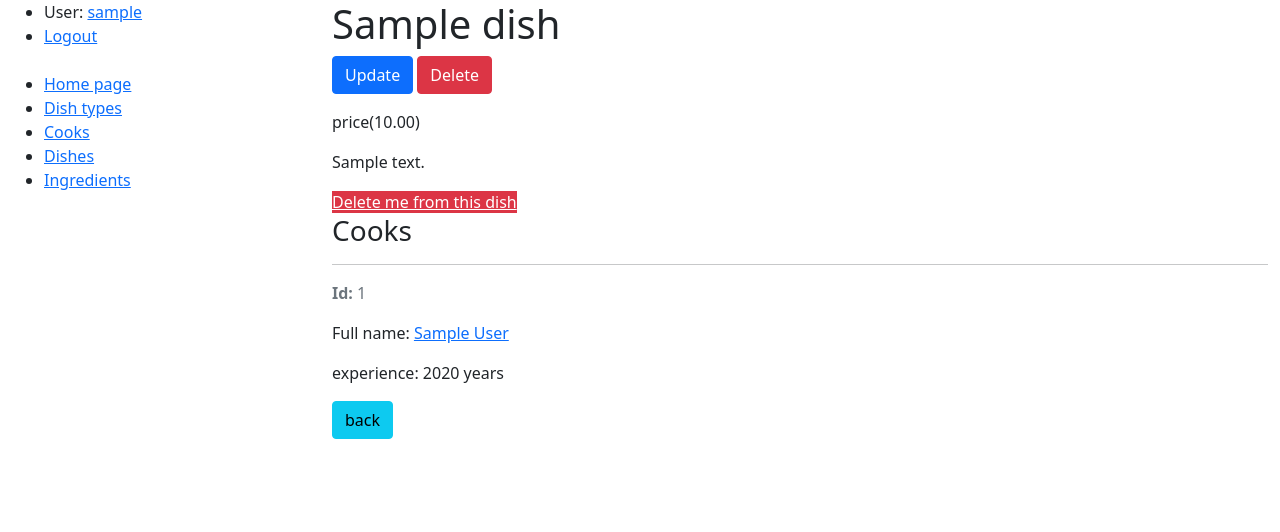
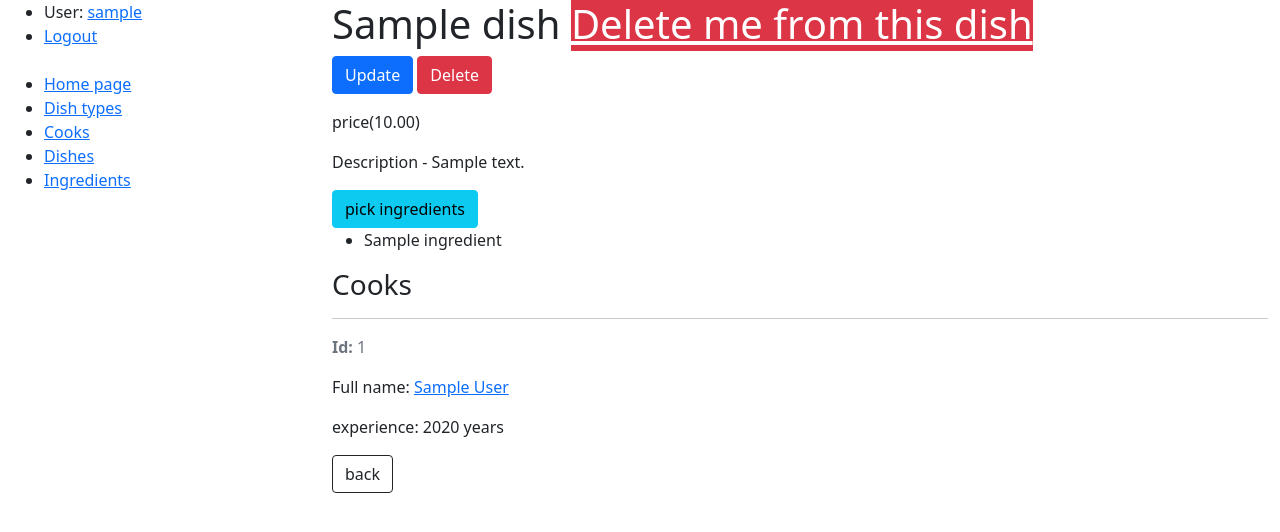
Before and after one commit to WDemidenko/restaurant_kitchen_service, a Django app: page /dishes/1/ in a window 1280 px wide. Shown: the top 532 px of the page. Run offline with Django 4.2, Linux system fonts and the light colour scheme; a user stored in the database is signed in; tables that the repository leaves empty hold one stand-in row (values such as "Sample post").

Commit message:
Add view url form and template for model dish to update field ingredients

```diff
--- a/kitchen/models.py
+++ b/kitchen/models.py
@@ -23,6 +23,17 @@ class DishType(models.Model):
         return self.name
 
 
+class Ingredient(models.Model):
+    name = models.CharField(max_length=65, unique=True)
+    amount = models.IntegerField(default=0)
+
+    class Meta:
+        ordering = ["name"]
+
+    def __str__(self) -> str:
+        return self.name
+
+
 class Dish(models.Model):
     name = models.CharField(max_length=65, unique=True)
     description = models.TextField()
@@ -40,20 +51,14 @@ class Dish(models.Model):
         related_name="dishes",
         blank=True
     )
+    ingredients = models.ManyToManyField(
+        Ingredient,
+        related_name="dishes",
+        blank=True
+    )
 
     class Meta:
         verbose_name_plural = "dishes"
 
     def __str__(self) -> str:
         return self.name
-
-
-class Ingredient(models.Model):
-    name = models.CharField(max_length=65, unique=True)
-    amount = models.IntegerField(default=0)
-
-    class Meta:
-        ordering = ["name"]
-
-    def __str__(self) -> str:
-        return self.name
--- a/kitchen/urls.py
+++ b/kitchen/urls.py
@@ -2,7 +2,8 @@ from django.urls import path
 
 from kitchen.views import index, DishTypeListView, CookListView, DishListView, DishTypeDetailView, CookDetailView, \
     DishTypeCreateView, DishTypeUpdateView, DishTypeDeleteView, DishCreateView, DishUpdateView, DishDeleteView, \
-    DishDetailView, CookCreateView, CookUpdateView, CookDeleteView, assign_delete_cook_for_dish, IngredientListView
+    DishDetailView, CookCreateView, CookUpdateView, CookDeleteView, assign_delete_cook_for_dish, IngredientListView, \
+    DishIngredientPickView
 
 urlpatterns = [
     path("", index, name="index"),
@@ -70,7 +71,12 @@ urlpatterns = [
         assign_delete_cook_for_dish,
         name="assign_delete_cook"
     ),
-    path("ingredients/", IngredientListView.as_view(), name="ingredient-list")
+    path("ingredients/", IngredientListView.as_view(), name="ingredient-list"),
+    path(
+        "dishes/<int:pk>/take_ingredients/",
+        DishIngredientPickView.as_view(),
+        name="dish-take-ingredient"
+    ),
 ]
 
 app_name = "kitchen"
--- a/kitchen/views.py
+++ b/kitchen/views.py
@@ -1,3 +1,4 @@
+from django.contrib import messages
 from django.contrib.auth.mixins import LoginRequiredMixin
 from django.contrib.messages.views import SuccessMessageMixin
 from django.db.models import Count
@@ -6,7 +7,8 @@ from django.shortcuts import render
 from django.urls import reverse_lazy
 from django.views import generic
 
-from kitchen.forms import DishTypeForm, DishForm, CookForm, DishTypeNameSearchForm, DishNameSearchForm
+from kitchen.forms import DishTypeForm, DishForm, CookForm, DishTypeNameSearchForm, DishNameSearchForm, \
+    DishIngredientPickForm
 from kitchen.models import Dish, DishType, Cook, Ingredient
 
 
@@ -172,3 +174,14 @@ class DishDeleteView(LoginRequiredMixin, generic.DeleteView):
 class IngredientListView(generic.ListView):
     model = Ingredient
     paginate_by = 10
+
+
+class DishIngredientPickView(generic.UpdateView):
+    model = Dish
+    form_class = DishIngredientPickForm
+    template_name = "kitchen/take_ingredients.html"
+    success_message = "You added ingredients to %(name)"
+
+    def get_success_url(self):
+        dish_id = self.object.id
+        return reverse_lazy('kitchen:dish-detail', kwargs={'pk': dish_id})
--- a/templates/kitchen/dish_detail.html
+++ b/templates/kitchen/dish_detail.html
@@ -1,18 +1,29 @@
 {% extends "base.html" %}
 
 {% block content %}
-  <h1>{{ dish.name }}</h1>
+  <h1>{{ dish.name }}{% if user in dish.cooks.all %}
+    <a href="{% url "kitchen:assign_delete_cook" pk=dish.id %}" class="btn-danger">Delete me from this dish</a>
+  {% else %}
+    <a href="{% url "kitchen:assign_delete_cook" pk=dish.id %}" class="btn-success">Assign me to this dish</a>
+  {% endif %}
+  </h1>
    <p>
     <a href="{% url 'kitchen:dish-update' pk=dish.id %}" class="btn btn-primary">Update</a>
     <a href="{% url 'kitchen:dish-delete' pk=dish.id %}" class="btn btn-danger">Delete</a>
   </p>
   <p>price({{ dish.price }})</p>
-  <p>{{ dish.description }}</p>
-
-  {% if user in dish.cooks.all %}
-    <a href="{% url "kitchen:assign_delete_cook" pk=dish.id %}" class="btn-danger">Delete me from this dish</a>
+  <p>Description - {{ dish.description }}</p>
+  <a href="{% url 'kitchen:dish-take-ingredient' pk=dish.id %}" class="btn btn-info">pick ingredients</a>
+  {% if dish.ingredients %}
+    <ul>
+      {% for ingredient in dish.ingredients.all %}
+        <li>
+          {{ ingredient.name }}
+        </li>
+      {% endfor %}
+    </ul>
   {% else %}
-    <a href="{% url "kitchen:assign_delete_cook" pk=dish.id %}" class="btn-success">Assign me to this dish</a>
+    <p>There are no ingredients added to a dish</p>
   {% endif %}
 
   <div class="ml3">
@@ -31,6 +42,6 @@
     {% empty %}
       <p>No one is cooking this dish</p>
     {% endfor %}
-  <a href="{% url 'kitchen:dish-list' %}" class="btn btn-info">back</a>
+  <a href="{% url 'kitchen:dish-list' %}" class="btn btn-outline-dark">back</a>
   </div>
 {% endblock %}
```
Also changed, not shown: kitchen/forms.py (+13 -2 lines), templates/kitchen/take_ingredients.html (added, +13 -0 lines).
